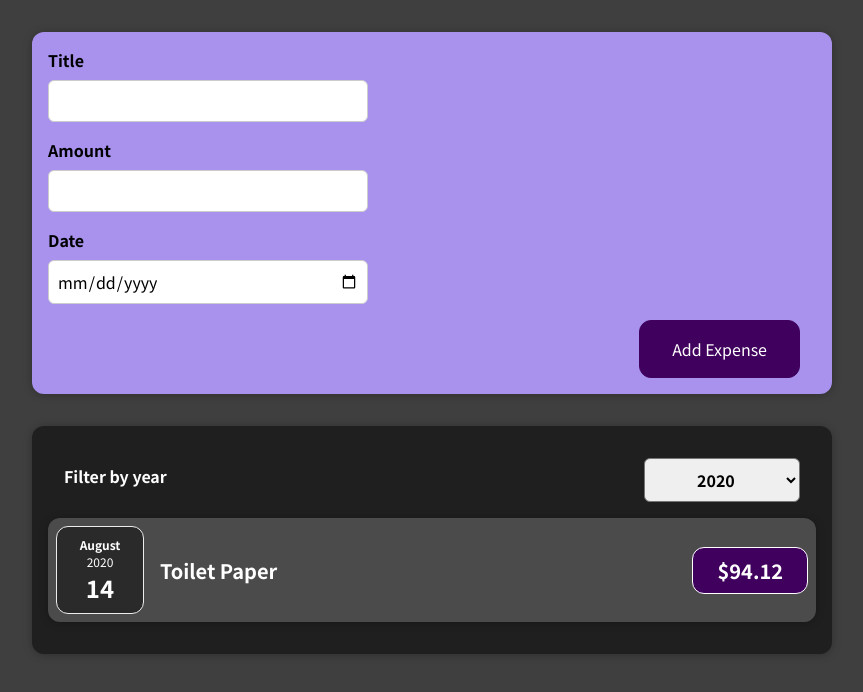
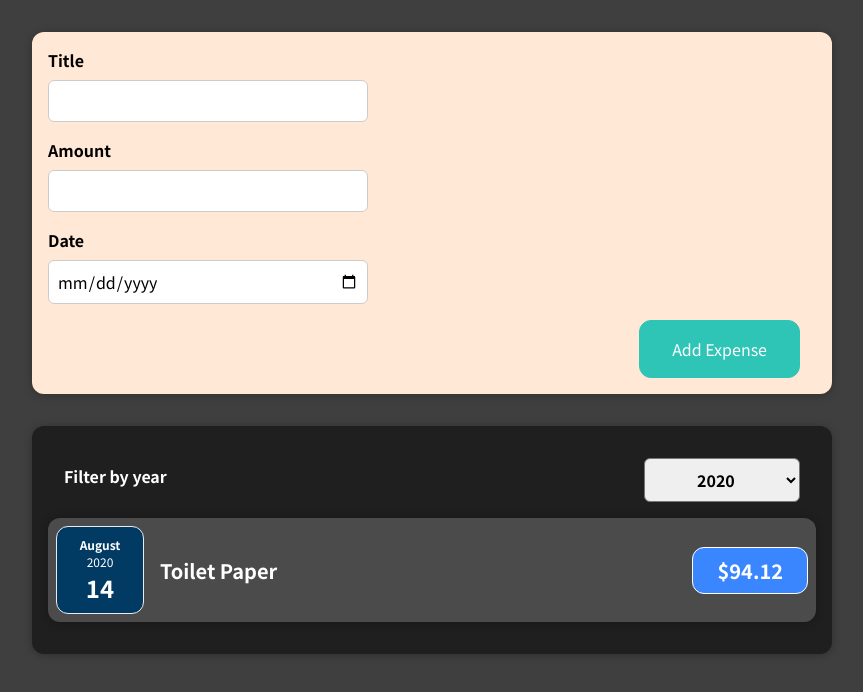
Before and after one commit to luespinal03/Expense-Tracker-App, a React (Create React App) app: page / in a window 1280 px wide. Shown: the top 692 px of the page, without its empty margins (208-1071 px from the left). Built offline with nearby package versions, Linux system fonts and the light colour scheme.

Commit message:
Played around with some CSS

```diff
--- a/src/components/Expenses/ExpenseDate.css
+++ b/src/components/Expenses/ExpenseDate.css
@@ -4,7 +4,7 @@
   width: 5.5rem;
   height: 5.5rem;
   border: 1px solid #ececec;
-  background-color: #2a2a2a;
+  background-color: #013a63;
   color: white;
   border-radius: 12px;
   align-items: center;
--- a/src/components/Expenses/ExpenseItem.css
+++ b/src/components/Expenses/ExpenseItem.css
@@ -29,7 +29,7 @@
   font-size: 1rem;
   font-weight: bold;
   color: white;
-  background-color: #40005d;
+  background-color: #3a86ff;
   border: 1px solid white;
   padding: 0.5rem;
   border-radius: 12px;
--- a/src/components/NewExpense/NewExpense.css
+++ b/src/components/NewExpense/NewExpense.css
@@ -1,5 +1,5 @@
 .new-expense {
-  background-color: #a892ee;
+  background-color: #ffe8d6;
   padding: 1rem;
   margin: 2rem auto;
   width: 50rem;
@@ -13,8 +13,8 @@
   font: inherit;
   cursor: pointer;
   padding: 1rem 2rem;
-  border: 1px solid #40005d;
-  background-color: #40005d;
+  border: 1px solid #2ec4b6;
+  background-color: #2ec4b6;
   color: white;
   border-radius: 12px;
   margin-right: 1rem;
@@ -22,8 +22,8 @@
 
 .new-expense button:hover,
 .new-expense button:active {
-  background-color: #510674;
-  border-color: #510674;
+  background-color: #84dcc6;
+  border-color: #84dcc6;
 }
 
 .new-expense button.alternative {
@@ -34,5 +34,5 @@
 
 .new-expense button.alternative:hover,
 .new-expense button.alternative:active {
-  background-color: #ddb3f8;
+  background-color: #84dcc6;
 }
```
